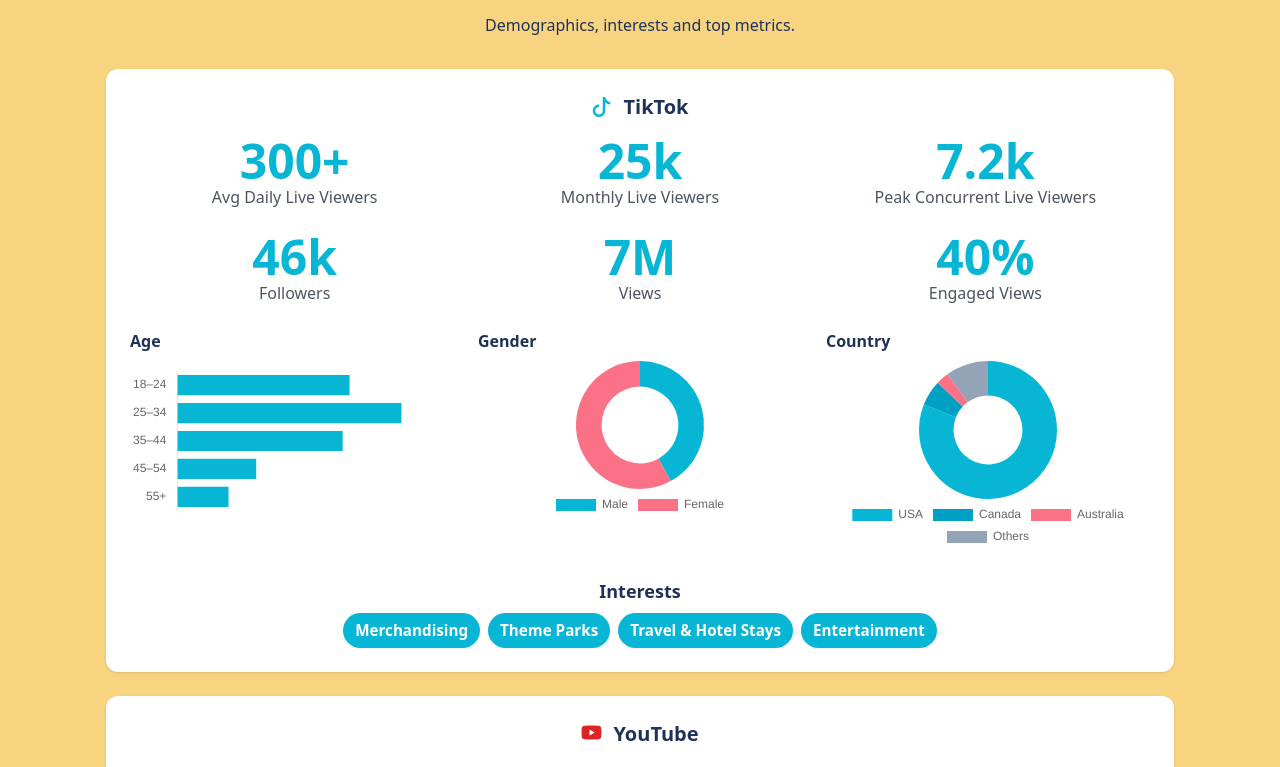
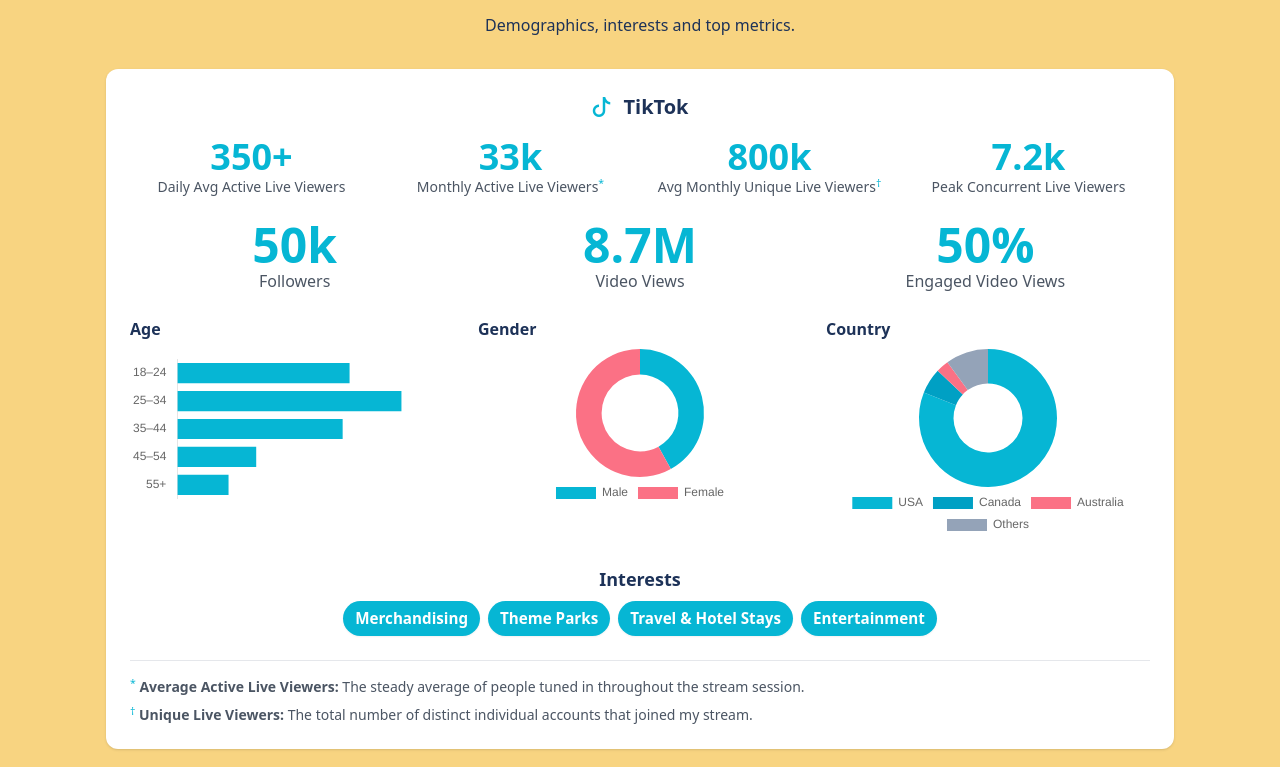
Before and after one commit to thiagosrpt/nickaferd, a Next.js app: page / in a window 1280 px wide. Shown: the part 1123-1890 px from the top of the page. Built offline with nearby package versions, Linux system fonts and the light colour scheme; no server answers; a web font is replaced by a local one.

Commit message:
chore: updating metrics

```diff
--- a/components/Audience.js
+++ b/components/Audience.js
@@ -235,11 +235,12 @@
         "tiktok-audience": {
           charts: ["tiktokGender", "tiktokAudience", "tiktokAge"],
           numbers: [
-            ['tiktokFollowers', 46000, 1400, 'compact'],
-            ['tiktokViews', 7000000, 1500, 'compact'],
-            ['tiktokEngagement', 40, 1000, 'integer'],
-            ['tiktokDailyLiveWatchers', 300, 1000, 'compact'],
-            ['tiktokActiveViewers', 25000, 1500, 'compact'],
+            ['tiktokFollowers', 50000, 1400, 'compact'],
+            ['tiktokViews', 8700000, 1500, 'compact'],
+            ['tiktokEngagement', 50, 1000, 'integer'],
+            ['tiktokDailyLiveWatchers', 350, 1000, 'compact'],
+            ['tiktokActiveViewers', 33000, 1500, 'compact'],
+            ['tiktokAvgMonthlyUniqueViewers', 800000, 1400, 'compact'],
             ['tiktokPeakConcurrentViewers', 7200, 1000, 'compact'],
           ],
         },
@@ -248,7 +249,7 @@
           numbers: [
             ["youtubeFollowers", 1400, 1200, "compact"],
             ["youtubeViews", 2300000, 1400, "compact"],
-            ["youtubeEngagement", 50, 1000, "integer"],
+            ["youtubeEngagement", 60, 1000, "integer"],
           ],
         },
       };
@@ -287,8 +288,9 @@
             item.chart.update({ duration: 900, easing: "easeInOutCubic" });
           });
           // fallback numbers
-          animateNumber("tiktokDailyLiveWatchers", 300, 1000, "compact");
-          animateNumber("tiktokActiveViewers", 25000, 1500, "compact");
+          animateNumber("tiktokDailyLiveWatchers", 350, 1000, "compact");
+          animateNumber("tiktokActiveViewers", 33000, 1500, "compact");
+          animateNumber("tiktokAvgMonthlyUniqueViewers", 45000, 1400, "compact");
           animateNumber("tiktokPeakConcurrentViewers", 7200, 1000, "compact");
 
           animateNumber("tiktokFollowers", 46000, 1400, "compact");
@@ -407,30 +409,39 @@
             </h2>
 
             {/* Top Live Metrics row */}
-            <div className="grid grid-cols-1 sm:grid-cols-3 gap-4 mb-6">
+            <div className="grid grid-cols-1 sm:grid-cols-2 lg:grid-cols-4 gap-4 mb-6">
               <div className="text-center">
-                <div className="text-5xl font-extrabold text-[#06b6d4]">
+                <div className="text-4xl font-extrabold text-[#06b6d4]">
                   <span id="tiktokDailyLiveWatchers">0</span>+
                 </div>
-                <div className="text-md text-gray-600">
-                  Avg Daily Live Viewers
+                <div className="text-sm text-gray-600">
+                  Daily Avg Active Live Viewers
                 </div>
               </div>
 
               <div className="text-center">
-                <div className="text-5xl font-extrabold text-[#06b6d4]">
+                <div className="text-4xl font-extrabold text-[#06b6d4]">
                   <span id="tiktokActiveViewers">0</span>
                 </div>
-                <div className="text-md text-gray-600">
-                  Monthly Live Viewers
+                <div className="text-sm text-gray-600">
+                  Monthly Active Live Viewers<sup className="text-[#06b6d4]">*</sup>
                 </div>
               </div>
 
               <div className="text-center">
-                <div className="text-5xl font-extrabold text-[#06b6d4]">
+                <div className="text-4xl font-extrabold text-[#06b6d4]">
+                  <span id="tiktokAvgMonthlyUniqueViewers">0</span>
+                </div>
+                <div className="text-sm text-gray-600">
+                  Avg Monthly Unique Live Viewers<sup className="text-[#06b6d4]">†</sup>
+                </div>
+              </div>
+
+              <div className="text-center">
+                <div className="text-4xl font-extrabold text-[#06b6d4]">
                   <span id="tiktokPeakConcurrentViewers">0</span>
                 </div>
-                <div className="text-md text-gray-600">
+                <div className="text-sm text-gray-600">
                   Peak Concurrent Live Viewers
                 </div>
               </div>
@@ -449,19 +460,19 @@
                 <div className="text-5xl font-extrabold text-[#06b6d4]">
                   <span id="tiktokViews">0</span>
                 </div>
-                <div className="text-md text-gray-600">Views</div>
+                <div className="text-md text-gray-600">Video Views</div>
               </div>
 
               <div className="text-center">
                 <div className="text-5xl font-extrabold text-[#06b6d4]">
                   <span id="tiktokEngagement">0</span>%
                 </div>
-                <div className="text-md text-gray-600">Engaged Views</div>
+                <div className="text-md text-gray-600">Engaged Video Views</div>
               </div>
             </div>
 
             {/* Demographics section */}
-            <div>
+            <div className="mt-6">
               <div className="grid grid-cols-1 md:grid-cols-3 gap-6">
                 <div>
                   <strong>Age</strong>
@@ -507,6 +518,15 @@
                 </li>
                 <li className="badge badge--tiktok">Entertainment</li>
               </ul>
+            </div>
+            {/* Footnotes */}
+            <div className="mt-6 pt-4 border-t border-gray-200 text-sm text-gray-600 space-y-2">
+              <p>
+                <sup className="text-[#06b6d4]">*</sup> <strong>Average Active Live Viewers:</strong> The steady average of people tuned in throughout the stream session.
+              </p>
+              <p>
+                <sup className="text-[#06b6d4]">†</sup> <strong>Unique Live Viewers:</strong> The total number of distinct individual accounts that joined my stream.
+              </p>
             </div>
           </article>
 
```
Also changed, not shown: public/images/image-profile-collab.jpg (added).
